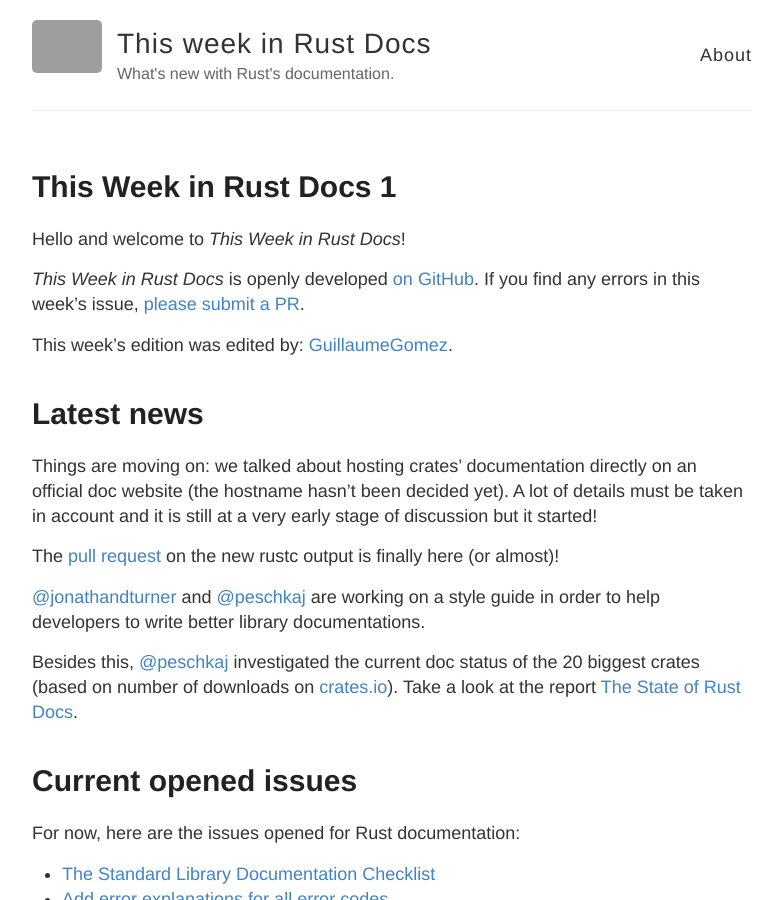
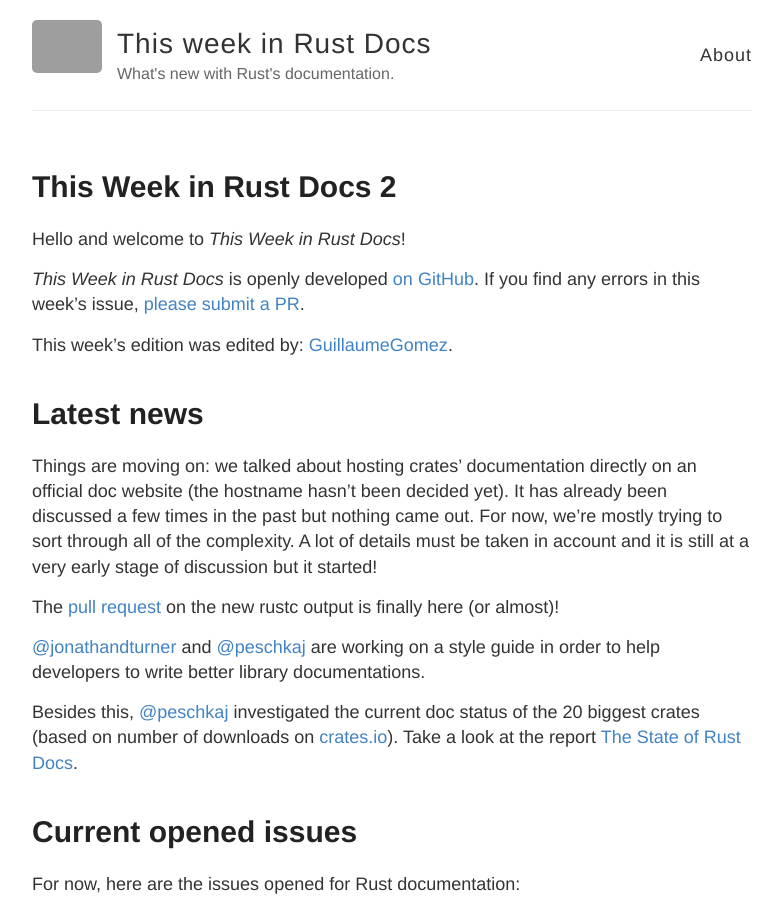
Before and after one commit to GuillaumeGomez/this-week-in-rust-docs, a Jekyll site: the page built from _posts/2016-5-1-this-week-in-rust-docs-2.md, in a window 1280 px wide and 900 px high. Shown: the whole window, without its empty margins (248-1030 px from the left). Built offline with Jekyll 4.4.1, drawn with Linux system fonts in a browser that asks for light colours; grey boxes are pictures that could not be loaded.

Commit message:
Add details on doc.rs/rustdoc.rs

```diff
--- a/_posts/2016-5-1-this-week-in-rust-docs-2.md
+++ b/_posts/2016-5-1-this-week-in-rust-docs-2.md
@@ -1,6 +1,6 @@
 ---
 layout: post
-title: This Week in Rust Docs 1
+title: This Week in Rust Docs 2
 date: 2016-05-01
 ---
 
@@ -13,7 +13,7 @@ This week's edition was edited by: [GuillaumeGomez](https://github.com/Guillaume
 
 # Latest news
 
-Things are moving on: we talked about hosting crates' documentation directly on an official doc website (the hostname hasn't been decided yet). A lot of details must be taken in account and it is still at a very early stage of discussion but it started!
+Things are moving on: we talked about hosting crates' documentation directly on an official doc website (the hostname hasn't been decided yet). It has already been discussed a few times in the past but nothing came out. For now, we're mostly trying to sort through all of the complexity. A lot of details must be taken in account and it is still at a very early stage of discussion but it started!
 
 The [pull request](https://github.com/rust-lang/rust/pull/32756) on the new rustc output is finally here (or almost)!
 
```
